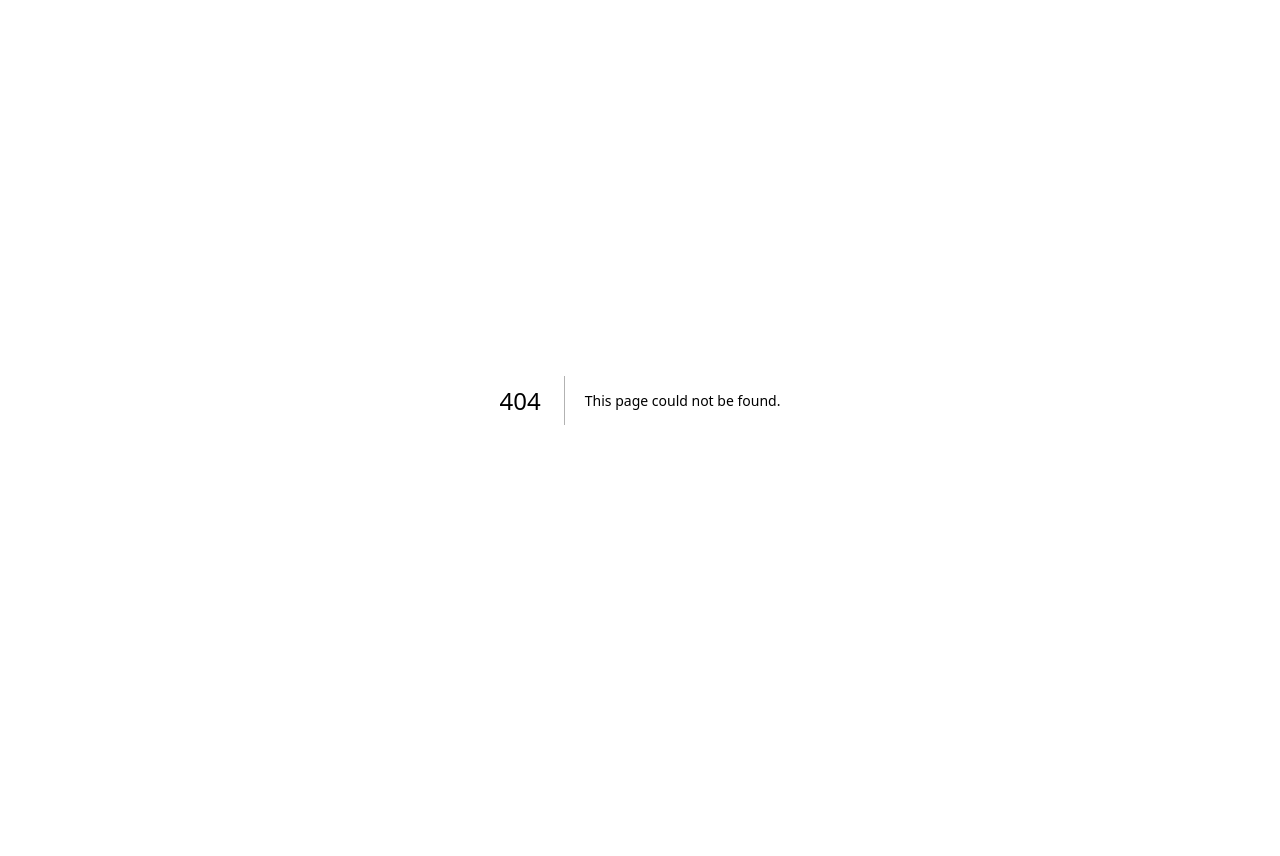
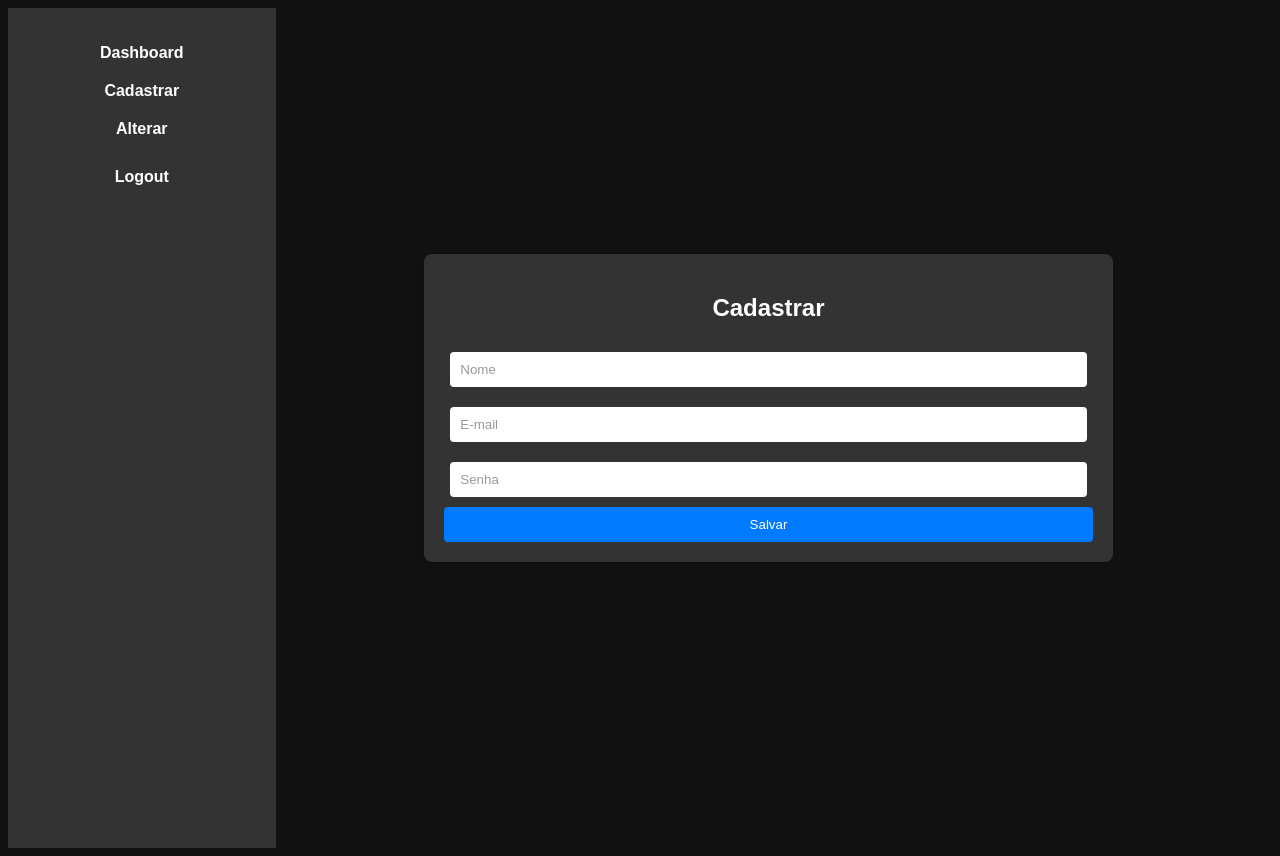
Before and after one commit to Amorim-EA/Aplication-Users, a Next.js app: page /pages/dashboard/register in a window 1280 px wide. Before the commit this address had no page. Before the commit the page ends 800 px from the top, so only its background shows below. Built offline with nearby package versions, Linux system fonts and the light colour scheme.

Commit message:
erro de login persiste, algumas funções adicionadas, falta ainda algumas correções

```diff
--- a/src/app/componentes/ListarUsuarios.js
+++ b/src/app/componentes/ListarUsuarios.js
@@ -12,6 +12,7 @@ const ListarUsuarios = async ({usuarios}) => {
                          <div className="imagemUser"></div>
                          <h4>Nome: <span>{user.name}</span></h4>
                          <h4>Email: <span>{user.email}</span></h4>
+                         <Link href={`/pages/dashbord/alter/${user.id}`}></Link>
                      </div>)
                 })
                }
--- a/src/app/componentes/NavBar.js
+++ b/src/app/componentes/NavBar.js
@@ -1,3 +1,4 @@
+import React from 'react';
 import Link from "next/link";
 import { useRouter } from "next/navigation";
 import Cookies from "js-cookie";
--- a/src/app/functions/handlerAcess.js
+++ b/src/app/functions/handlerAcess.js
@@ -6,7 +6,7 @@ const handlerAcessUser = async (user) => {
 
     const userAuth = await getUserAuthenticated(user);
 
-    const isTokenValidate = validateToken(userAuth.token);
+    const isTokenValidate = await validateToken(userAuth.token);
 
     if (isTokenValidate) {
         Cookies.set('token', userAuth.token, { expires: 1 });
--- a/src/app/functions/handlerAcessAPI.js
+++ b/src/app/functions/handlerAcessAPI.js
@@ -1,7 +1,11 @@
+//const url = "localhost:3003";
 const url = "https://api-na-vercel-ptac4.vercel.app";
 
 const getUserAuthenticated = async (userLogin) => {
+  'use server'
+  console.log(userLogin);
   try{
+
     const responseOfAPI = await fetch(`${url}/user/authenticated`, {
         method: 'POST',
         headers: { "Content-Type":"Application/json" },
@@ -26,6 +30,21 @@ const getUsers = async () => {
     }
 }
 
+const getOneUser = async (id) => {
+  try{
+    const responseOfAPI = await fetch(`${url}/user/${id}`, {
+      method: "POST",
+      cache: "no-cache",
+      headers: { "Content-Type": "Application/json" },
+      body: JSON.stringify(id)
+    });
+    let usuario = await responseOfAPI.json();
+    return  usuario;
+  } catch {
+    return null;
+  }
+}
+
 const postUser = async (user) => {
   try{
     const responseOfAPI = await fetch(`${url}/user`, {
@@ -42,10 +61,10 @@ const postUser = async (user) => {
 
 const putUser = async (user, id) => {
   try{
-    const responseOfAPI = await fetch(`${url}/user`, {
-      method: "POST",
+    const responseOfAPI = await fetch(`${url}/user/${id}`, {
+      method: "PUT",
       headers: { "Content-Type": "Application/json" },
-      body: userJson
+      body: JSON.stringify(user)
     });
     const userUpdated = await responseOfAPI.json();
     return userUpdated;
@@ -54,4 +73,4 @@ const putUser = async (user, id) => {
   }
 }
 
-export { getUsers, getUserAuthenticated, postUser, putUser };
+export { getUsers, getUserAuthenticated, postUser, putUser, getOneUser };
--- a/src/app/layout.js
+++ b/src/app/layout.js
@@ -1,4 +1,3 @@
-import Link from "next/link"
 import './globals.css';
 
 export const metadata = {
--- /dev/null
+++ b/src/app/pages/dashboard/alter/[id]/estilo.css
@@ -0,0 +1,46 @@
+.alter {
+
+  display: flex;
+
+}
+ .container {
+    width: 78%;
+ }
+  .alter-form {
+    background-color: #333;
+    padding: 20px;
+    border-radius: 8px;
+    box-shadow: 0 4px 6px rgba(0, 0, 0, 0.1);
+  }
+
+  .alter-form h2 {
+    color: #fff;
+    margin-bottom: 20px;
+  }
+
+  input {
+    width: 95%;
+    padding: 10px;
+    margin: 10px 0;
+    border: none;
+    border-radius: 4px;
+  }
+
+  input::placeholder {
+    color: #999;
+  }
+
+  button {
+    width: 100%;
+    padding: 10px;
+    background-color: #007BFF;
+    color: #fff;
+    border: none;
+    border-radius: 4px;
+    cursor: pointer;
+    transition: background-color 0.3s ease;
+  }
+
+  button:hover {
+    background-color: #0056b3;
+  }
--- /dev/null
+++ b/src/app/pages/dashboard/register/estilo.css
@@ -0,0 +1,44 @@
+.register {
+  display: flex;
+}
+ .container {
+    width: 78%;
+ }
+  .register-form {
+    background-color: #333;
+    padding: 20px;
+    border-radius: 8px;
+    box-shadow: 0 4px 6px rgba(0, 0, 0, 0.1);
+  }
+
+  .register-form h2 {
+    color: #fff;
+    margin-bottom: 20px;
+  }
+
+  input {
+    width: 95%;
+    padding: 10px;
+    margin: 10px 0;
+    border: none;
+    border-radius: 4px;
+  }
+
+  input::placeholder {
+    color: #999;
+  }
+
+  button {
+    width: 100%;
+    padding: 10px;
+    background-color: #007BFF;
+    color: #fff;
+    border: none;
+    border-radius: 4px;
+    cursor: pointer;
+    transition: background-color 0.3s ease;
+  }
+
+  button:hover {
+    background-color: #0056b3;
+  }
--- /dev/null
+++ b/src/app/pages/dashboard/register/page.js
@@ -0,0 +1,64 @@
+'use client'
+
+import { postUser } from "@/app/functions/handlerAcessAPI";
+import React, { useState } from "react";
+import { useRouter } from "next/navigation";
+import { ToastContainer, toast } from "react-toastify";
+import 'react-toastify/dist/ReactToastify.css';
+import NavBar from "@/app/componentes/NavBar";
+import './estilo.css';
+
+export default function Register() {
+  const [user, setUser] = useState({
+    name: '',
+    email: '',
+    password: '',
+  });
+
+  const { push } = useRouter();
+
+  const handlerFormSubmit = async (event) => {
+    event.preventDefault();
+    try{
+      await postUser(user);
+      await new Promise((resolve) => {
+        toast.success("Usuário cadastrado com sucesso!!");
+        setTimeout(resolve, 5000);
+      });
+      return push("/pages/dashboard/");
+    } catch {
+      toast.error("Erro ao cadastrar usuario!!");
+    }
+  }
+
+  return (
+    <div className="register">
+      <NavBar />
+    <div className="container">
+      <form className="register-form" onSubmit={handlerFormSubmit}>
+      <h2>Cadastrar</h2>
+      <input
+          placeholder='Nome'
+          type="text"
+          required
+          onChange={(e) => { setUser({ ...user, name: e.target.value }) }}>
+        </input>
+        <input
+          placeholder='E-mail'
+          type="email"
+          required
+          onChange={(e) => { setUser({ ...user, email: e.target.value }) }}>
+        </input>
+        <input
+          placeholder='Senha'
+          type='password'
+          required
+          onChange={(e) => { setUser({ ...user, password: e.target.value }) }}>
+        </input>
+        <button>Salvar</button>
+      </form>
+      <ToastContainer />
+    </div>
+  </div>
+  )
+}
--- a/src/middleware.js
+++ b/src/middleware.js
@@ -1,5 +1,4 @@
 'use server'
-
 import { NextResponse } from "next/server";
 import { validateToken } from "./app/functions/validateToken";
 
```
Also changed, not shown: src/app/page.js (+7 -3 lines), src/app/pages/dashboard/alter/[id]/page.js (added, +68 -0 lines), src/app/pages/dashboard/page.js (+4 -4 lines).
